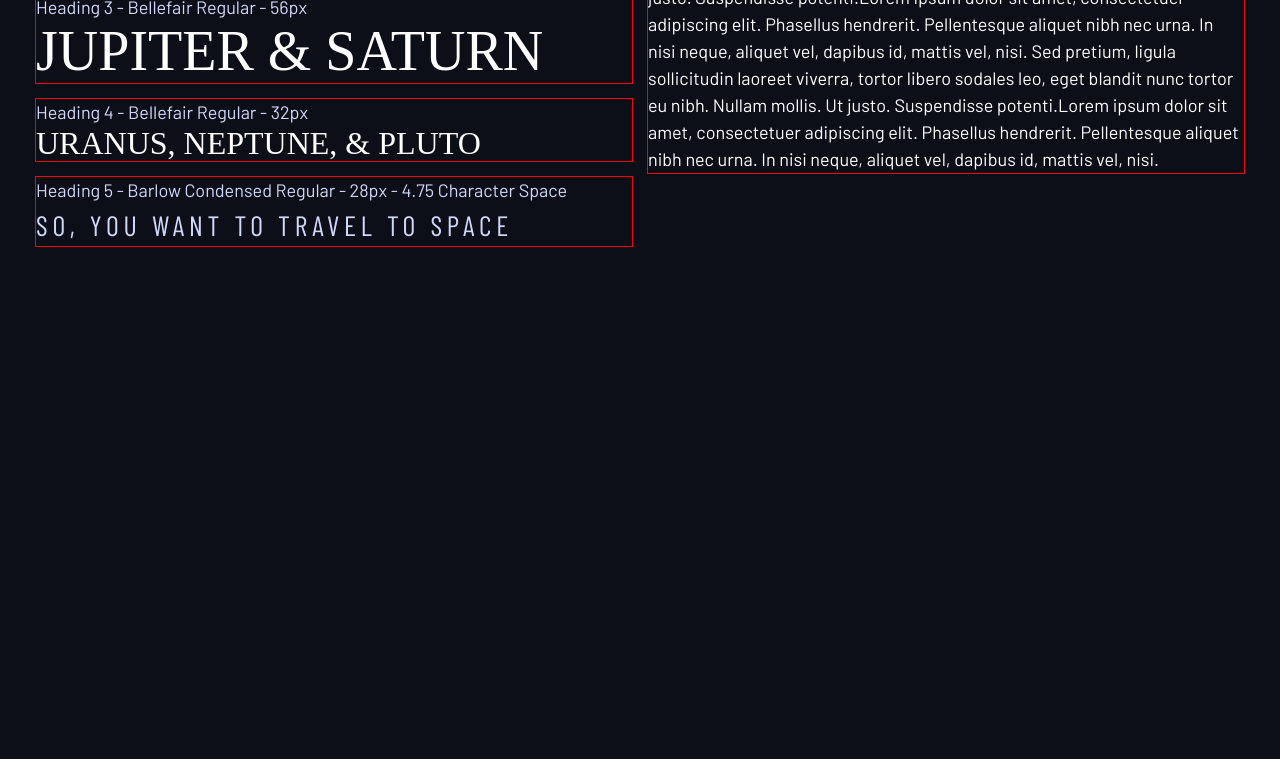
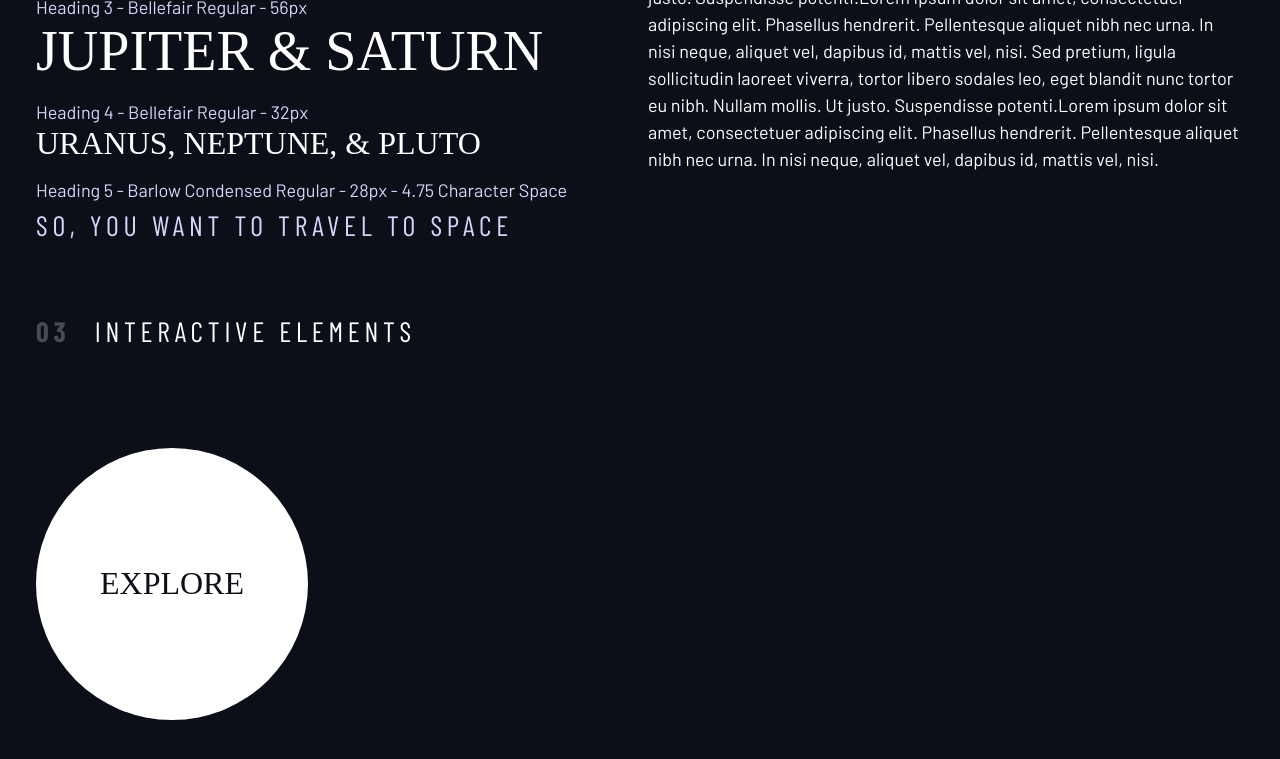
Before and after one commit to PhilosopherDev/space-tourism-website-main, a plain HTML site: page practice/design-system.html in a window 1280 px wide. Shown: the part 813-1572 px from the top of the page. Before the commit the page ends 1123 px from the top, so only its background shows below. Drawn offline with nearby package versions, Linux system fonts and the light colour scheme; a script that the page names is missing; a web font is replaced by a local one.

Commit message:
Add large-button and hover effect

```diff
--- a/practice/design-system.html
+++ b/practice/design-system.html
@@ -87,6 +87,31 @@
                 </div>
             </section>
 
+            <section class="flow" id="interactive-elements">
+                <h2 class="numbered-title"><span>03</span> Interactive elements</h2>
+
+                <!-- navigation -->
+                <div></div>
+
+                <div class="flex">
+                    <div style="margin-top: 5rem; margin-bottom: 10rem;">
+                        <!-- explore button -->
+                        <a href="#" class="large-button uppercase ff-serif fs-600 text-dark bg-white">Explore</a>
+                    </div>
+
+                    <div style="margin-bottom: 50vh">
+                        <!-- Tabs -->
+
+
+                        <!-- Dots -->
+
+
+                        <!-- Numbers -->
+                    </div>
+                </div>
+
+            </section>
+
         </div>
 
         <script src="index.pack.js"></script>
--- a/practice/index.css
+++ b/practice/index.css
@@ -118,7 +118,7 @@ select {
 /* 처음 빼고 margin-top 을 주거나, 마지막을 빼고 margin-bottom 을 주거나. 그래야 사이에만 margin이 들어가서 전체 box에 padding이나 margin 을 추가해도 위아래로 균일하게 들어간다. */
 .flow > *:where(:not(:first-child)) {
     margin-top: var(--flow-space, 1rem);
-    outline: 1px solid red;
+    /* outline: 1px solid red; */
 }
 
 .container {
@@ -189,3 +189,37 @@ select {
     font-weight: 700;
     color: hsl( var(--clr-white) / .25);
 }
+
+/* ------------------- */
+/* Components          */
+/* ------------------- */
+
+
+.large-button {
+    position: relative;
+    display: grid;
+    z-index: 1;
+    place-items: center;
+    padding: 0 2em;
+    aspect-ratio: 1;
+    text-decoration: none;
+    border-radius: 50%;
+}
+
+.large-button::after {
+    content: '';
+    position: absolute;
+    z-index: -1;
+    width: 100%;
+    height: 100%;
+    background: hsl( var(--clr-white) / .15);
+    border-radius: 50%;
+    opacity: 0;
+    transition: opacity 500ms linear, transform 750ms ease-in-out
+}
+
+.large-button:hover::after,
+.large-button:focus::after {
+    opacity: 1;
+    transform: scale(1.5);
+}
```
